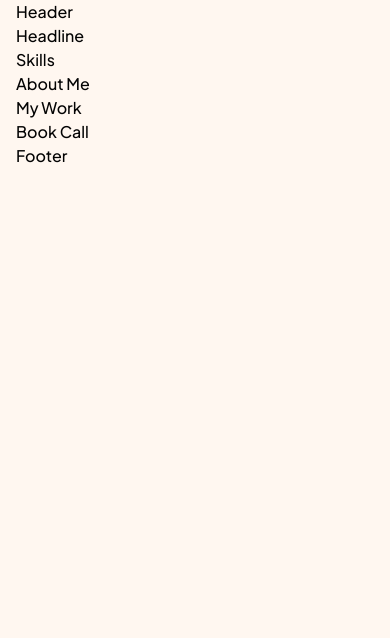
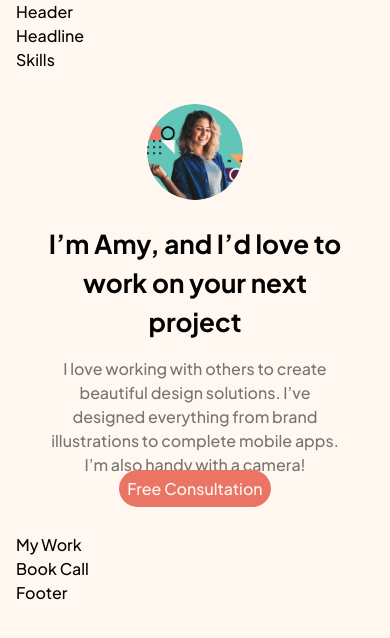
Before and after one commit to ekaspersen/industry-knowledge-ca, a website built with Vite: page index.html in a window 390 px wide. Built offline with nearby package versions, Linux system fonts and the light colour scheme.

Commit message:
About section - mobile first, work in progress..

```diff
--- a/index.html
+++ b/index.html
@@ -18,7 +18,34 @@
       <div class="container mx-auto px-4 max-w-7xl">Skills</div>
     </section>
     <section id="about-me">
-      <div class="container mx-auto px-4 max-w-7xl">About Me</div>
+      <div class="container mx-auto px-4 max-w-7xl">
+        <figure
+          class="md:flex bg-slate-100 rounded-xl p-8 md:p-0 dark:bg-slate-800"
+        >
+          <img
+            class="w-24 h-24 md:w-48 md:h-auto md:rounded-none rounded-full mx-auto"
+            src="/assets/image-amy.webp"
+            alt="amy image"
+            width="300"
+            height="300"
+          />
+          <figcaption class="font-medium">
+            <div class="pt-6 md:p-8 text-center md:text-left space-y-4">
+              <h2 class="text-[26px] font-bold">
+                I’m Amy, and I’d love to work on your next project
+              </h2>
+              <p class="text-gray text-[16px]">
+                I love working with others to create beautiful design solutions.
+                I’ve designed everything from brand illustrations to complete
+                mobile apps. I’m also handy with a camera!
+              </p>
+              <a class="bg-orange text-white rounded-3xl p-2" href="#"
+                >Free Consultation</a
+              >
+            </div>
+          </figcaption>
+        </figure>
+      </div>
     </section>
     <section id="my-work">
       <div class="container mx-auto px-4 max-w-7xl">My Work</div>
```
